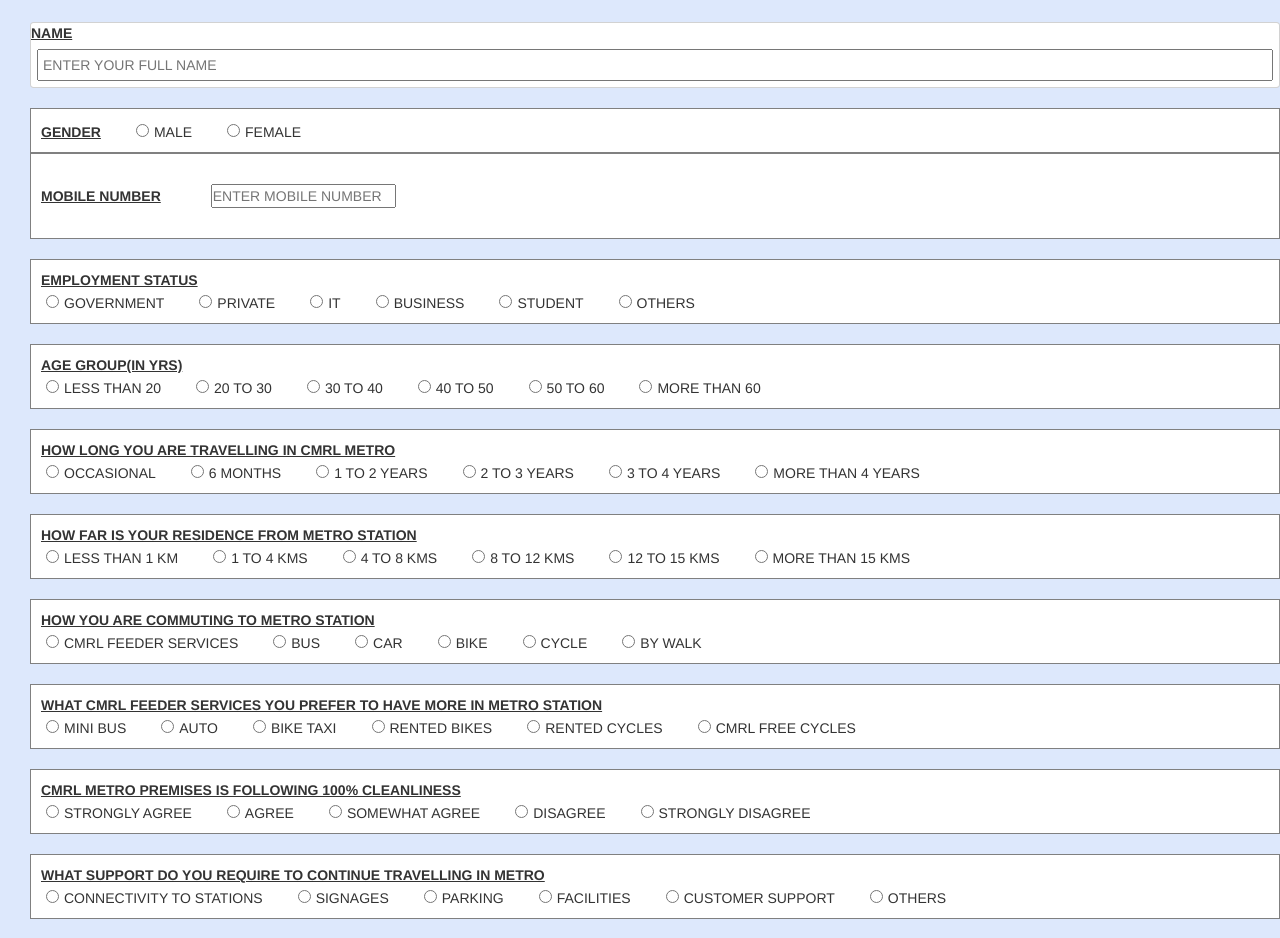
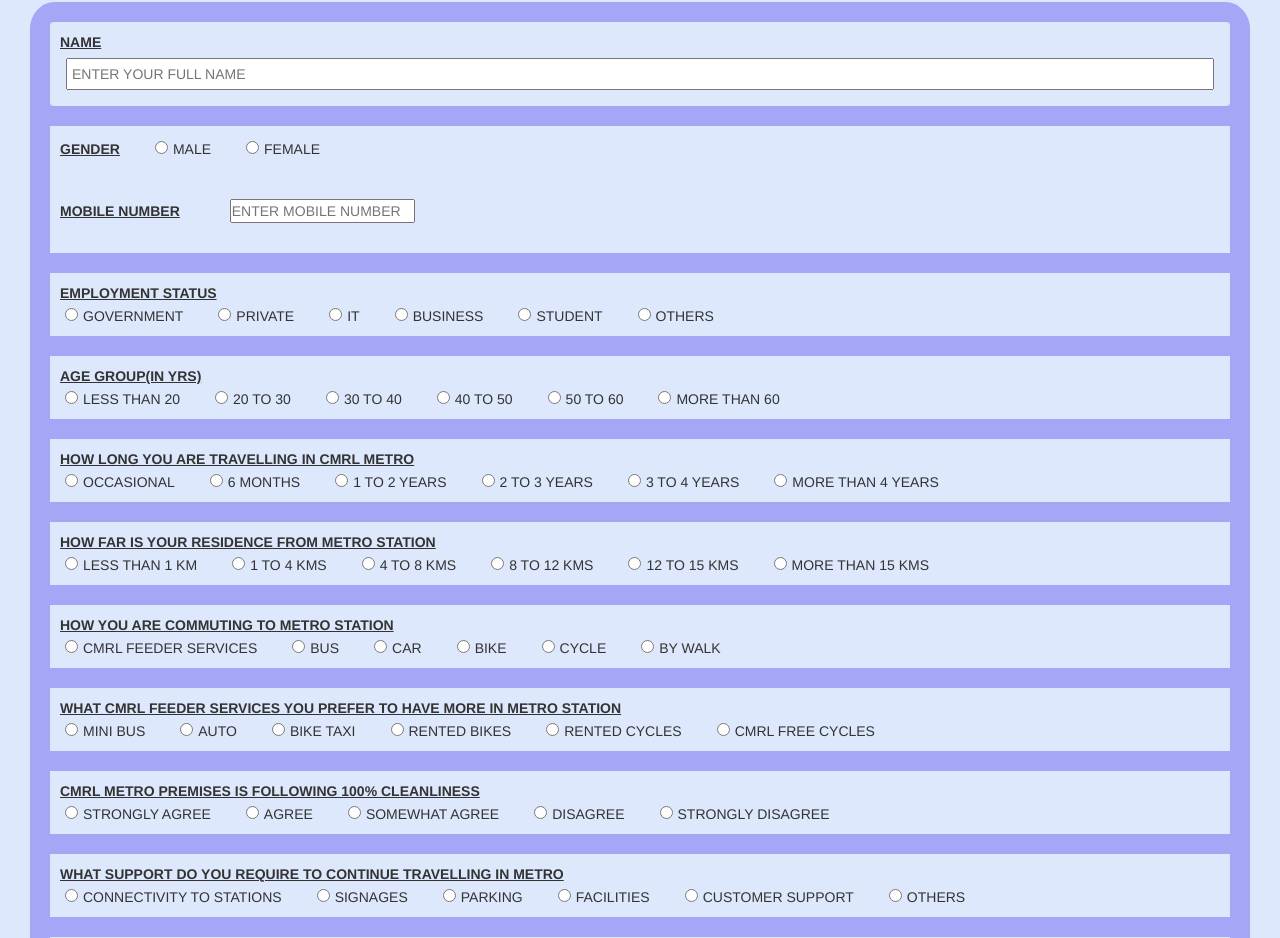
Before and after one commit to hackerharsh-77/cmrl_project, a React (Create React App) app: page /#/feedback in a window 1280 px wide. Shown: the part 296-1234 px from the top of the page. Built offline with nearby package versions, Linux system fonts and the light colour scheme; a web font is replaced by a local one.

Commit message:
admin page created

```diff
--- a/src/App.js
+++ b/src/App.js
@@ -8,6 +8,8 @@
 // import ThankYou from "./components/ThankYou/ThankYou";
 import Feedback from "./components/Feedback/Feedback";
 import FeedbackStudent from "./components/FeedbackStudent/FeedbackStudent";
+
+import Dash from "./components/Dash/Dash";
 import "./App.css";
 import ReactDOM from "react-dom/client";
 import { BrowserRouter, Routes, Route,HashRouter  } from "react-router-dom";
@@ -24,7 +26,7 @@
     <div>
       <Navbar />
 
-      <HashRouter >
+{      <HashRouter >
         <Routes>
           <Route path="/" element={<Home />} />
           <Route path="redirect" element={<Redirect />} />
@@ -32,8 +34,10 @@
           <Route path="feedback" element={<Feedback />} />
           <Route path="/feedback_student" element={<FeedbackStudent />} />
           <Route path="/thankYou" element={<ThankYou />} />
+          <Route path="/admin" element={<Dash />} />
         </Routes>
-      </HashRouter>
+      </HashRouter>}
+      {/* <Dash /> */}
       <Footer />
     </div>
   );
--- a/src/components/Card/CardPassenger.jsx
+++ b/src/components/Card/CardPassenger.jsx
@@ -5,13 +5,13 @@
 import Button from '@mui/material/Button'
 import { Link } from "react-router-dom";
 
-const CardPassenger = () => {
+const CardPassenger = (props) => {
     return (
         <div>
             <div>
                 <div className="uk-card uk-card-default uk-card-hover uk-card-body p-5 passenger">
                     <Link to="/station">
-                        <button type="button" class="btn btn-primary passenger-button">Passenger Feedback</button>
+                        <button type="button" class="btn btn-primary passenger-button">{props.text}</button>
                     </Link>
                 </div>
             </div>
--- a/src/components/Card/CardStudent.jsx
+++ b/src/components/Card/CardStudent.jsx
@@ -5,13 +5,13 @@
 import Button from '@mui/material/Button'
 import { Link } from 'react-router-dom'
 
-const CardStudent = () => {
+const CardStudent = (props) => {
     return (
         <div>
             <div>
                 <div className="uk-card uk-card-default uk-card-hover uk-card-body p-5">
                 <Link to="/feedback_student">
-                    <button type="button" class="btn btn-primary passenger-button">Training session feedback</button>
+                    <button disabled={props.disabled} type="button" class="btn btn-primary passenger-button">{props.text}</button>
                 </Link>
                 </div>
             </div>
--- /dev/null
+++ b/src/components/Dash/Dash.jsx
@@ -0,0 +1,81 @@
+
+import React from 'react'
+import Card from '../Card/Card'
+import Card1 from '../Card/Card1'
+import CardPassenger from '../Card/CardPassenger'
+import Card2 from '../Card/Card2'
+import CardStudent from '../Card/CardStudent'
+import { useCookies } from 'react-cookie';
+import { BrowserRouter, Routes, Route, useNavigate ,Link} from "react-router-dom";
+import { Dropdown } from 'bootstrap'
+import axios from 'axios'
+
+const Dash = () => {
+const navigate = useNavigate();
+
+    const [cookies, setCookie] = useCookies(['name']);
+    console.log("cookies",cookies.logged_in);
+    // if(cookies.logged_in === "true") {
+
+    // }else{
+    //     navigate("/")
+    // }
+    // console.log("doas")
+
+
+    const down = async ()=>{
+        const response = await axios
+        .get("https://young-sierra-93895.herokuapp.com/app/getfeedback")
+        .then(function (response) {
+          console.log(response.data);
+          return response;
+        })
+        .catch(function (error) {
+          console.log(error);
+          return error;
+        });
+        // const response1 = await axios
+        // .get("https://young-sierra-93895.herokuapp.com/app/getfeedback/download")
+        // .then(function (response) {
+        //   console.log(response.data);
+        //   return response;
+        // })
+        // .catch(function (error) {
+        //   console.log(error);
+        //   return error;
+        // });
+    }
+
+
+
+
+    return (
+        <body>
+            <div id="main">
+                <div className="container p-3">
+                    <div className="row">
+                        <div className="col-lg-6 mt-5">
+                        {/* <Link to="https://young-sierra-93895.herokuapp.com/app/getfeedback/download" target="_blank" download>Download</Link> */}
+                        <div>
+            <div>
+                <div className="uk-card uk-card-default uk-card-hover uk-card-body p-5 passenger">
+                    <a href="https://young-sierra-93895.herokuapp.com/app/getfeedback/download">
+                        <button onClick={down()} type="button" class="btn btn-primary passenger-button">Download the excel</button>
+                    </a>
+
+                </div>
+            </div>
+        </div>
+
+                        </div>
+                        <div className="col-lg-6 mt-5">
+                            <CardStudent disabled={true}/>
+                        </div>
+                    </div>
+                </div>
+            </div>
+        </body>
+    )
+}
+
+export default Dash
--- a/src/components/Feedback/Feedback.jsx
+++ b/src/components/Feedback/Feedback.jsx
@@ -4,12 +4,15 @@
 import Button from '@mui/material/Button'
 import { selectClasses } from '@mui/material';
 import axios from "axios";
-import { Link } from "react-router-dom";
+import { useCookies } from 'react-cookie';
+import { BrowserRouter, Routes, Route, useNavigate } from "react-router-dom";
+
 
 
 
 
 const Feedback = () => {
+    const navigate = useNavigate();
     const [name,setname] = useState("");
     const [gender,setgender] = useState("");
     const [mobile,setmobile] = useState("");
@@ -24,9 +27,16 @@
     const [safety,setsafety] = useState("");
     const [otherSuggestion,setotherSuggestion] = useState("");
 
+    const [cookies, setCookie] = useCookies(['name']);
+    console.log("cookies",cookies.logged_in);
+    if(cookies.logged_in === "true") {
+    }else{
+        navigate("/")
+    }
+
     const call = async()=>{
-
-        const response = await axios.post('https://young-sierra-93895.herokuapp.com/app/feedback', {
+        const response =  axios.post('https://young-sierra-93895.herokuapp.com/app/feedback', {
+            // const response = await axios.post('http://localhost:7777/app/feedback', {
             username: name,
             gender: gender,
             mobile: mobile,
@@ -47,9 +57,15 @@
           })
           .catch(function (error) {
             console.log(error);
+
             return(error);
           });
+          navigate("/thankyou")
+
+
+          console.log(response)
     }
+
 
     return(
 
@@ -62,20 +78,20 @@
                     <form class="form">
 
                     <div class="feedback">
-                        <div class="name card">
+                        <div class="name card bg-card">
                             <label className="b">Name</label>
                             <input onChange={(e)=>{setname(e.target.value)}} class="email" type="text" placeholder='Enter your full Name'></input>
                         </div>
-                        <div class="gender " style={{backgroundColor:"white",padding:"1rem",border:"1px solid grey"}}>
+                        <div class="gender bg-card">
                             <label className="b">Gender</label>
                             <input type='radio' name="gender" onChange={(e)=>{setgender("male")}}/><label>Male</label>
                             <input type='radio' name="gender" onChange={(e)=>{setgender("female")}}/><label>Female</label>
                         </div>
-                        <div class="name " style={{backgroundColor:"white",padding:"1rem",border:"1px solid grey"}}>
+                        <div class="name bg-card">
                             <label className="b">Mobile Number</label>
                             <input onChange={(e)=>{setmobile(e.target.value)}} class="mobile" type="numeric" placeholder='Enter Mobile number'></input>
                         </div>
-                        <div class="gender " style={{backgroundColor:"white",padding:"1rem",border:"1px solid grey"}}>
+                        <div class="gender bg-card">
                             <label className="b">Employment Status</label><br />
                             <input onChange={(e)=>{setemps("Government")}} type="radio" class="size" name="emp"></input><label>Government</label>
                             <input onChange={(e)=>{setemps("Private")}} type="radio" class="size" name="emp"></input><label>Private</label>
@@ -84,7 +100,7 @@
                             <input onChange={(e)=>{setemps("Student")}} type="radio" class="size" name="emp"></input><label>Student</label>
                             <input onChange={(e)=>{setemps("Others")}} type="radio" class="size" name="emp"></input><label>Others</label><br/>
                         </div>
-                        <div class="gender " style={{backgroundColor:"white",padding:"1rem",border:"1px solid grey"}}>
+                        <div class="gender bg-card">
                             <label className="b">Age Group(in Yrs)</label><br />
                             <input onChange={(e)=>{setage("Less than 20")}} type="radio" class="size" name="age"></input><label>Less than 20</label>
                             <input onChange={(e)=>{setage("20 to 30")}} type="radio" class="size" name="age"></input><label>20 to 30</label>
@@ -93,7 +109,7 @@
                             <input onChange={(e)=>{setage("50 to 60")}} type="radio" class="size" name="age"></input><label>50 to 60</label>
                             <input onChange={(e)=>{setage("More than 60")}} type="radio" class="size" name="age"></input><label>More than 60</label>
                         </div>
-                        <div class="gender " style={{backgroundColor:"white",padding:"1rem",border:"1px solid grey"}}>
+                        <div class="gender bg-card">
                             <label className="b">How long you are travelling in CMRL Metro</label> <br />
                             <input onChange={(e)=>{setduration("Occasional")}} type="radio" class="size" name="long"></input><label>Occasional</label>
                             <input onChange={(e)=>{setduration("6 months")}} type="radio" class="size" name="long"></input><label>6 months</label>
@@ -102,7 +118,7 @@
                             <input onChange={(e)=>{setduration("3 to 4 years")}} type="radio" class="size" name="long"></input><label>3 to 4 years</label>
                             <input onChange={(e)=>{setduration("More than 4 years")}} type="radio" class="size" name="long"></input><label>More than 4 years</label><br />
                         </div>
-                        <div class="gender " style={{backgroundColor:"white",padding:"1rem",border:"1px solid grey"}}>
+                        <div class="gender bg-card">
                             <label className="b">How far is your residence from Metro station</label> <br />
                             <input onChange={(e)=>{setdistance("Less than 1 km")}} type="radio" class="size" name="residence"></input><label>Less than 1 km</label>
                             <input onChange={(e)=>{setdistance("1 to 4 kms")}} type="radio" class="size" name="residence"></input><label>1 to 4 kms</label>
@@ -111,7 +127,7 @@
                             <input onChange={(e)=>{setdistance("12 to 15 kms")}} type="radio" class="size" name="residence"></input><label>12 to 15 kms</label>
                             <input onChange={(e)=>{setdistance("More than 15 kms")}} type="radio" class="size" name="residence"></input><label>More than 15 kms</label> <br />
                         </div>
-                        <div class="gender " style={{backgroundColor:"white",padding:"1rem",border:"1px solid grey"}}>
+                        <div class="gender bg-card">
                             <label className="b">How you are commuting to Metro Station</label> <br />
                             <input onChange={(e)=>{setcommute("CMRL Feeder Services")}} type="radio" class="size" name="commute"></input><label>CMRL Feeder Services</label>
                             <input onChange={(e)=>{setcommute("Bus")}} type="radio" class="size" name="commute"></input><label>Bus</label>
@@ -120,7 +136,7 @@
                             <input onChange={(e)=>{setcommute("Cycle")}} type="radio" class="size" name="commute"></input><label>Cycle</label>
                             <input onChange={(e)=>{setcommute("By Walk")}} type="radio" class="size" name="commute"></input><label>By Walk</label><br />
                         </div>
-                        <div class="gender " style={{backgroundColor:"white",padding:"1rem",border:"1px solid grey"}}>
+                        <div class="gender bg-card">
                             <label className="b">What CMRL feeder services you prefer to have more in Metro Station</label> <br />
                             <input onChange={(e)=>{setservice("Mini Bus")}} type="radio" class="size" name="service"></input><label>Mini Bus</label>
                             <input onChange={(e)=>{setservice("Auto")}} type="radio" class="size" name="service"></input><label>Auto</label>
@@ -129,7 +145,7 @@
                             <input onChange={(e)=>{setservice("Rented Cycles")}} type="radio" class="size" name="service"></input><label>Rented Cycles</label>
                             <input onChange={(e)=>{setservice("CMRL Free Cycles")}} type="radio" class="size" name="service"></input><label>CMRL Free Cycles</label><br />
                         </div>
-                        <div class="gender " style={{backgroundColor:"white",padding:"1rem",border:"1px solid grey"}}>
+                        <div class="gender bg-card">
                             <label className="b">CMRL Metro premises is following 100% cleanliness</label> <br />
                             <input onChange={(e)=>{setcleanliness("Strongly Agree")}} type="radio" class="size" name="clean"></input><label>Strongly Agree</label>
                             <input onChange={(e)=>{setcleanliness("Agree")}} type="radio" class="size" name="clean"></input><label>Agree</label>
@@ -137,7 +153,7 @@
                             <input onChange={(e)=>{setcleanliness("Diagree")}} type="radio" class="size" name="clean"></input><label>Disagree</label>
                             <input onChange={(e)=>{setcleanliness("Strongly Disagree")}} type="radio" class="size" name="clean"></input><label>Strongly Disagree</label><br />
                         </div>
-                        <div class="gender " style={{backgroundColor:"white",padding:"1rem",border:"1px solid grey"}}>
+                        <div class="gender bg-card">
                             <label className="b">What support do you require to continue travelling in Metro</label> <br />
                             <input onChange={(e)=>{setsupport("Connectivity to stations")}} type="radio" class="size" name="support"></input><label>Connectivity to stations</label>
                             <input onChange={(e)=>{setsupport("Signages")}} type="radio" class="size" name="support"></input><label>Signages</label>
@@ -146,20 +162,18 @@
                             <input onChange={(e)=>{setsupport("Customer Support")}} type="radio" class="size" name="support"></input><label>Customer Support</label>
                             <input onChange={(e)=>{setsupport("others")}} type="radio" class="size" name="support"></input><label>others</label>
                         </div>
-                        <div class="gender " style={{backgroundColor:"white",padding:"1rem",border:"1px solid grey"}}>
+                        <div class="gender bg-card">
                             <label className="b">Do you feel Metro is a safe Transport</label> <br />
                             <input onChange={(e)=>{setsafety("Yes")}} type="radio" class="size" name="safe"></input><label>Yes</label>
                             <input onChange={(e)=>{setsafety("No")}} type="radio" class="size" name="sage"></input><label>No</label>
                         </div>
-                        <div class="input " style={{backgroundColor:"white",padding:"1rem",border:"1px solid grey"}}>
+                        <div class="input bg-card">
                             <label className="b">If no, Suggestion for improvement:</label>
                             <textarea onChange={(e)=>{setotherSuggestion(e.target.value)}} type="textarea" class="size suggestion" placeholder="Other suggestions if any..."/>
                         </div>
-                            <Link to="/thankYou">
                             <div className="submit">
                                 <Button onClick={()=>{call()}} class="btn btn-primary button-submit-feedback">Submit</Button>
                             </div>
-                            </Link>
                         </div>
                     </form>
                     {/* <CaptchaC/> */}
--- a/src/components/FeedbackStudent/FeedbackStudent.css
+++ b/src/components/FeedbackStudent/FeedbackStudent.css
@@ -82,3 +82,31 @@
     display: flex;
     margin-top:2px;
 }
+
+.feedback{
+    background-color: rgb(166, 166, 246);
+    border-radius: 2%;
+    margin-right:3rem;
+}
+
+.bg-card{
+    background-color: #DDE8FC;
+    padding: 1rem;
+    border: 2px hidden grey;
+    margin-left:20px;
+    margin-right:20px;
+    /* border-radius:2%; */
+
+}
+
+.name:hover{
+    border: 0.5rem solid white;
+    transition: 0.5s;
+    /* box-shadow: 3px 10px black; */
+    /* transition: all 0.2s ease-in-out; */
+}
+
+.gender:hover {
+    border: 0.5rem solid white;
+    transition: 0.5s;
+}
```
Also changed, not shown: src/components/FeedbackStudent/FeedbackStudent.jsx (+125 -22 lines), src/components/Redirect/Redirect.jsx (+2 -5 lines), src/components/Station/Station.jsx (+12 -0 lines), src/components/ThankYou/ThankYou.jsx (+11 -1 lines), src/components/Dash/Redirect.css (added), 1 other file (tests, documents, lock files or other folders).
